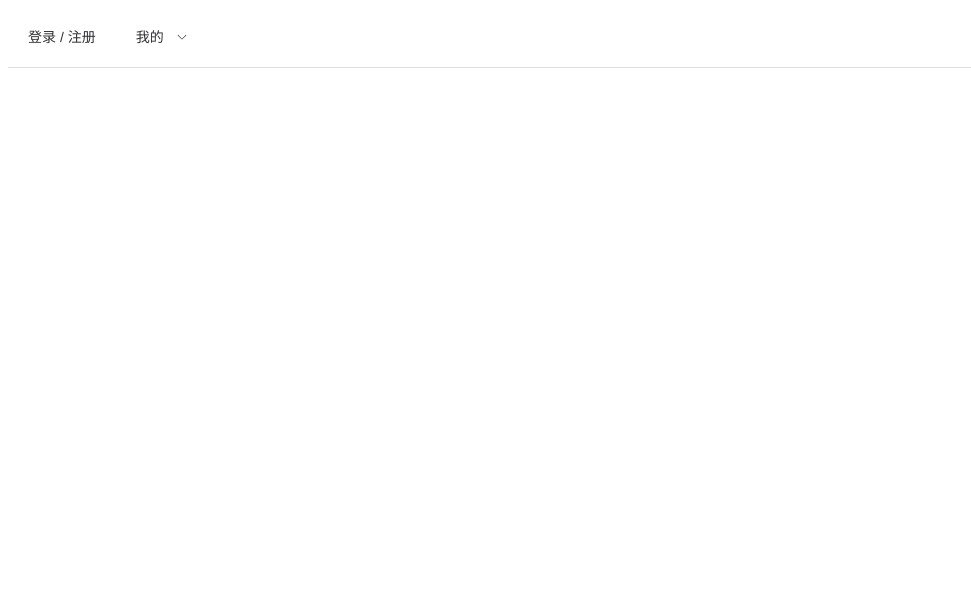
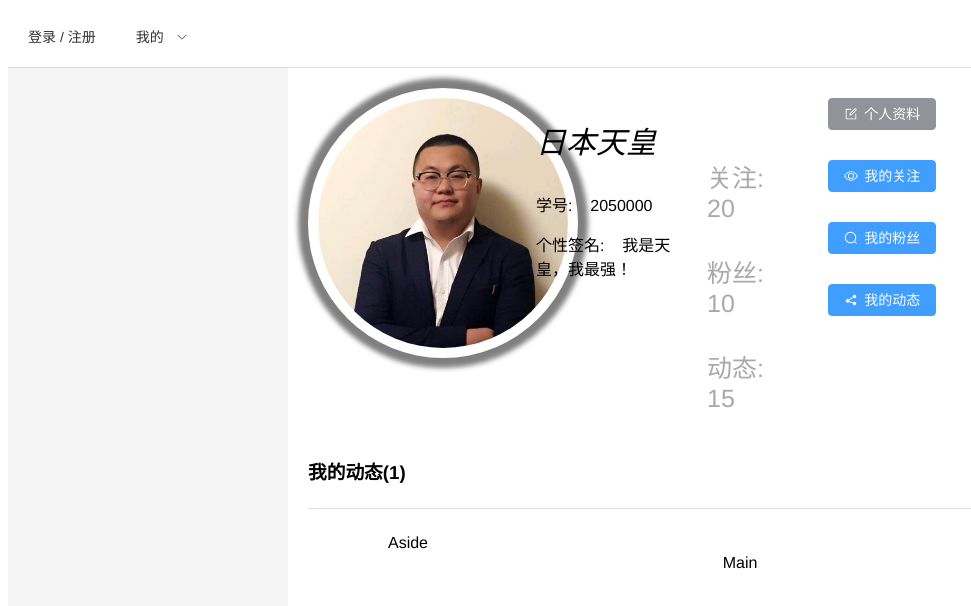
Before and after one commit to Chtholly17/TJ_music_frontend, a Vue app: page /user/post in a window 1280 px wide. Before the commit this address had no page. Shown: the top 606 px of the page, without its empty margins (0-971 px from the left). Built offline with nearby package versions, Linux system fonts and the light colour scheme.

Commit message:
完成了个人信息主页，个人信息编辑还差生日省份，以及传参

```diff
--- a/src/router/index.ts
+++ b/src/router/index.ts
@@ -8,10 +8,23 @@ const routes: Array<RouteRecordRaw> = [
     component: HomeView
   },
   {
+    redirect:'/user/music_library',
     path:'/user',
     name:'user',
-    component:()=>import('../views/user/UserManagementView.vue')
-  }
+    component:()=>import('../views/user/UserManagementView.vue'),
+    children:[
+      {
+        path:'music_library',
+        name:'user_music_library',
+        component:() =>import('../views/user/UserMusicLibraryView.vue')
+      },
+      {
+        path:'post',
+        name:'user_post',
+        component:()=>import('../views/user/UserPostView.vue')
+      }
+    ]
+  },
   // {
   //   path: '/Login',
   //   name: 'Login',
--- /dev/null
+++ b/src/views/user/UserInfoView.vue
@@ -0,0 +1,95 @@
+<template>
+   <el-dialog class="user_info" v-model="user_info_show" title="修改个人信息" width="50%" :lock-scroll="false">
+      <el-form :model="form" label-width="120px">
+         <el-form-item label="昵称">
+            <el-input v-model="form.nickname" />
+         </el-form-item>
+         <el-form-item label="学院">
+            <el-input v-model="form.colledg" />
+         </el-form-item>
+         <el-form-item label="专业">
+            <el-input v-model="form.major" />
+         </el-form-item>
+         <el-form-item label="Activity zone">
+            <el-select v-model="form.region" placeholder="please select your zone">
+               <el-option label="Zone one" value="shanghai" />
+               <el-option label="Zone two" value="beijing" />
+            </el-select>
+         </el-form-item>
+         <el-form-item label="Activity time">
+            <el-col :span="11">
+               <el-date-picker
+                   v-model="form.date1"
+                   type="date"
+                   placeholder="Pick a date"
+                   style="width: 100%"
+               />
+            </el-col>
+            <el-col :span="2" class="text-center">
+               <span class="text-gray-500">-</span>
+            </el-col>
+            <el-col :span="11">
+               <el-time-picker
+                   v-model="form.date2"
+                   placeholder="Pick a time"
+                   style="width: 100%"
+               />
+            </el-col>
+         </el-form-item>
+
+         <el-form-item label="性别">
+            <el-radio-group v-model="form.gender">
+               <el-radio label="男" />
+               <el-radio label="女" />
+            </el-radio-group>
+         </el-form-item>
+         <el-form-item label="个性签名">
+            <el-input v-model="form.signature" type="textarea" />
+         </el-form-item>
+         <el-form-item>
+            <el-button type="primary" @click="onSubmit">提交</el-button>
+            <el-button>修改</el-button>
+         </el-form-item>
+      </el-form>
+   </el-dialog>
+</template>
+
+<script lang="ts">
+import {inject, reactive} from "vue";
+
+export default {
+    name: "UserInfoView",
+    setup()
+    {
+        const user_info_show=inject("user_info_show");
+        const form = reactive({
+          nickname: '日本天皇',   //昵称
+          region: '',
+          date1: '',
+          date2: '',
+          delivery: false,
+          type: [],
+          gender: '',   //性别
+          signature: '我是天皇，我最强！',   //签名
+           colledg:"电子与信息工程学院",  //学院
+           major:"计算机科学与技术",  //专业
+
+        })
+       const onSubmit = () => {
+          console.log('submit!')
+       }
+        return{
+           user_info_show,
+           form,
+           onSubmit
+        }
+    }
+}
+
+</script>
+
+<style scoped>
+.user_info{
+    overflow: hidden;
+}
+</style>
--- a/src/views/user/UserManagementView.vue
+++ b/src/views/user/UserManagementView.vue
@@ -9,10 +9,12 @@
                     </el-col>
                     <el-col :span="6">
                         <p style="font-size: 30px;text-align: left;font-family:SimHei;font-style: italic">{{nickname}}</p>
-                        <p style="text-align: left"> 姓名: &nbsp; &nbsp;{{user_name}}</p>
+<!--                        <p style="text-align: left"> 姓名: &nbsp; &nbsp;{{user_name}}</p>-->
                         <p style="text-align: left"> 学号: &nbsp; &nbsp;{{user_student_num}}</p>
-                        <p style="text-align: left"> 生日: &nbsp; &nbsp;{{user_brithday}}</p>
-                        <p style="text-align: left"> 家乡: &nbsp; &nbsp;{{user_home}}</p>
+<!--                        <p style="text-align: left"> 生日: &nbsp; &nbsp;{{user_brithday}}</p>-->
+<!--                        <p style="text-align: left"> 家乡: &nbsp; &nbsp;{{user_home}}</p>-->
+                        <p style="text-align: left"> 个性签名: &nbsp; &nbsp;{{user_signature}}</p>
+
                     </el-col>
                     <el-col :span="3">
                         <div style="height: 70px"></div>
@@ -30,38 +32,35 @@
                     </el-col>
                     <el-col :span="7">
                         <div style="height: 10px"></div>
-                        <el-button type="info" :icon="Edit">个人资料</el-button>
+                        <el-button type="info" :icon="Edit" @click="show_info">个人资料</el-button>
                         <div style="height: 30px"></div>
                         <el-button type="primary" :icon="View">我的关注</el-button>
                         <div style="height: 30px"></div>
                         <el-button type="primary" :icon="Search">我的粉丝</el-button>
                         <div style="height: 30px"></div>
-                        <el-button type="primary" :icon="Share">我的动态</el-button>
+                        <el-button type="primary" :icon="Share" @click="post_router" >我的动态</el-button>
                     </el-col>
                 </el-row>
 
-                <div class="user_music_library">
-                    <p>我的曲库</p>
-                    <el-divider></el-divider>
-                    <el-scrollbar height="400px" >
-                        <p v-for="(item,index) in user_music" :key="index" class="scrollbar-demo-item">
-                            <span style="justify-content: flex-start;display: flex">&nbsp;&nbsp;{{index+1}}.{{item.music_name}}&nbsp;&nbsp; -- {{item.singer}}</span>
-                            <span style="justify-content: flex-end;display: flex">{{item.date}}</span>
-                        </p>
-                    </el-scrollbar>
-                </div>
+                <router-view class="child_page"></router-view>
 
             </el-main>
             <el-aside class="user_aside" :style="{width: aside_width + 'vh'}"></el-aside>
         </el-container>
+
+        <user-info-view></user-info-view>
+
     </div>
 </template>
 
 <script>
 import { Delete, Edit, Search, Share, Upload,View } from '@element-plus/icons-vue';
+import UserInfoView from "@/views/user/UserInfoView.vue";
+import {provide, ref} from "vue";
 export default {
-
     name: "UserManagementView",
+    components: {UserInfoView},
+    //components: {UserInfoView},
    data(){
         return{
             aside_width:35,
@@ -74,62 +73,31 @@ export default {
             user_follow:20,
             user_fans:10,
             user_post:15,
-            user_music:[
-                {
-                    music_name:"青花瓷",
-                    singer:"周杰伦",
-                    date:"2023-4-10"
-                },
-                {
-                    music_name:"东风破",
-                    singer:"周杰伦",
-                    date:"2023-4-9"
-                },
-                {
-                    music_name:"花海",
-                    singer:"周杰伦",
-                    date:"2023-4-8"
-                },
-                {
-                    music_name:"千里之外",
-                    singer:"周杰伦/费玉清",
-                    date:"2023-4-7"
-                },
-                {
-                    music_name:"园游会",
-                    singer:"周杰伦",
-                    date:"2023-4-6"
-                },
-                {
-                    music_name:"晴天",
-                    singer:"周杰伦",
-                    date:"2023-4-5"
-                },
-                {
-                    music_name:"稻香",
-                    singer:"周杰伦",
-                    date:"2023-4-4"
-                },
-                {
-                    music_name:"稻香",
-                    singer:"周杰伦",
-                    date:"2023-4-4"
-                },
-                {
-                    music_name:"稻香",
-                    singer:"周杰伦",
-                    date:"2023-4-4"
-                }
-            ]
+            user_signature:"我是天皇，我最强！",
+            // user_info_show_control:0    //控制是否展示个人信息界面
         }
     },
+    methods:{
+        post_router(){
+            this.$router.push('/user/post')
+        },
+
+    }
+    ,
     setup(){
+        const user_info_control=ref(false)
+        provide("user_info_show",user_info_control);
+        function show_info(){
+            user_info_control.value=user_info_control.value==true?false:true;
+
+        }
         return{
             Search,
             Share,
             Upload,
             View,
-            Edit
+            Edit,
+            show_info
         }
     }
 }
@@ -138,19 +106,11 @@ export default {
 <style scoped>
 .user_main{
     //background-color: cornflowerblue;
-    height: 90vh;
+    //height: 90vh;
+    min-height: 740px;
 }
 .user_aside{
     background-color: rgb(245,245,245);
-}
-.user_info{
-    height: 250px;
-    background-color: cornflowerblue;
-}
-.user_music_library{
-    //background-color: aquamarine;
-    position: absolute;
-    bottom: 0;
 }
 
 .user_photo{
@@ -170,20 +130,14 @@ export default {
     border-radius:50%;
     box-shadow: 0px 0px 5px 10px rgba(0,0,0,0.5);
 }
-
-.scrollbar-demo-item {
-    display: flex;
-    align-items: center;
-    justify-content: space-between;
-    height: 50px;
-    width: 900px;
-    margin: 10px;
-    text-align: center;
-    border-radius: 4px;
-    background: var(--el-color-primary-light-9);
-    color: var(--el-color-primary);
-    padding-left: 30px;
-    padding-right: 30px;
+.common-layout{
+    overflow-y: auto;
+    //background-image: url("../../assets/backgroud_test.jpg");
 }
 
+.child_page{
+    //min-height: 800px;
+}
+
+
 </style>
--- /dev/null
+++ b/src/views/user/UserMusicLibraryView.vue
@@ -0,0 +1,91 @@
+<template>
+    <div class="user_music_library">
+        <p>我的曲库</p>
+        <el-divider></el-divider>
+        <el-scrollbar height="400px" >
+            <p v-for="(item,index) in user_music" :key="index" class="scrollbar-demo-item">
+                <span style="justify-content: flex-start;display: flex">&nbsp;&nbsp;{{index+1}}.{{item.music_name}}&nbsp;&nbsp; -- {{item.singer}}</span>
+                <span style="justify-content: flex-end;display: flex">{{item.date}}</span>
+            </p>
+        </el-scrollbar>
+    </div>
+</template>
+
+<script>
+export default {
+    name: "UserMusicLibrary",
+    data(){
+        return{
+            user_music:[
+                {
+                    music_name:"青花瓷",
+                    singer:"周杰伦",
+                    date:"2023-4-10"
+                },
+                {
+                    music_name:"东风破",
+                    singer:"周杰伦",
+                    date:"2023-4-9"
+                },
+                {
+                    music_name:"花海",
+                    singer:"周杰伦",
+                    date:"2023-4-8"
+                },
+                {
+                    music_name:"千里之外",
+                    singer:"周杰伦/费玉清",
+                    date:"2023-4-7"
+                },
+                {
+                    music_name:"园游会",
+                    singer:"周杰伦",
+                    date:"2023-4-6"
+                },
+                {
+                    music_name:"晴天",
+                    singer:"周杰伦",
+                    date:"2023-4-5"
+                },
+                {
+                    music_name:"稻香",
+                    singer:"周杰伦",
+                    date:"2023-4-4"
+                },
+                {
+                    music_name:"稻香",
+                    singer:"周杰伦",
+                    date:"2023-4-4"
+                },
+                {
+                    music_name:"稻香",
+                    singer:"周杰伦",
+                    date:"2023-4-4"
+                }
+            ]
+        }
+    }
+}
+</script>
+
+<style scoped>
+.scrollbar-demo-item {
+    display: flex;
+    align-items: center;
+    justify-content: space-between;
+    height: 50px;
+    width: 850px;
+    margin: 10px;
+    text-align: center;
+    border-radius: 4px;
+    background: var(--el-color-primary-light-9);
+    color: var(--el-color-primary);
+    padding-left: 30px;
+    padding-right: 30px;
+}
+.user_music_library{
+//background-color: aquamarine;
+    /*position: absolute;*/
+    /*bottom: 0;*/
+}
+</style>
--- /dev/null
+++ b/src/views/user/UserPostView.vue
@@ -0,0 +1,40 @@
+<template>
+  <div style="height: 25px"></div>
+  <h3 style="text-align: left">我的动态({{postnum}})</h3>
+  <el-divider></el-divider>
+  <div v-for="item in post_body" :key="item.post_id">
+      <div class="common-layout">
+          <el-container>
+              <el-aside width="200px">Aside</el-aside>
+              <el-main>Main</el-main>
+          </el-container>
+      </div>
+  </div>
+</template>
+
+<script>
+export default {
+    name: "UserPostView",
+    data(){
+        return{
+            postnum:1, //动态的数量
+            user_photo:require("../../assets/profile.jpg"), //用户头像
+            nickname:"日本天皇",
+            post_body:[
+                {
+                    post_id:0,  //帖子的id
+                    date:"2023-4-16", //发布日期
+                    time:"9:29",  //发布时间
+                    favorite_num:20,//收藏数量
+                    comments_num:3, //评论数量
+                    star_num:10,  //赞的个数
+                }
+            ]
+        }
+    }
+}
+</script>
+
+<style scoped>
+
+</style>
```
